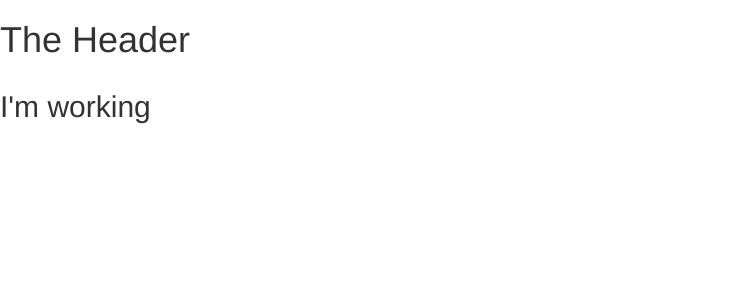
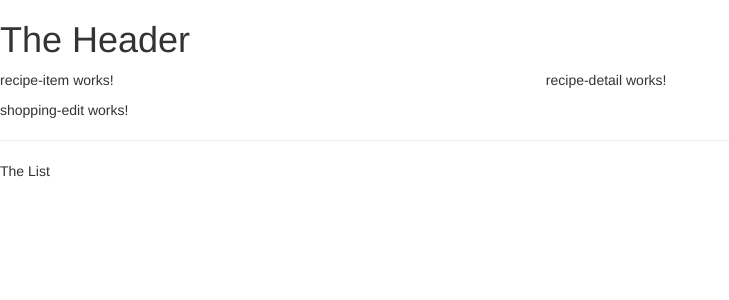
Before and after one commit to adgranoff/angular5-app, an Angular app: page / in a window 1280 px wide. Shown: the top 300 px of the page, without its empty margins (0-729 px from the left). Built offline with nearby package versions, Linux system fonts and the light colour scheme.

Commit message:
Setting up component to component relationships

```diff
--- a/src/app/app.component.html
+++ b/src/app/app.component.html
@@ -3,7 +3,8 @@
 <div class="containers">
     <div class="row">
         <div class="col-md-12">
-            <H2>I'm working</H2>
+            <app-recipes></app-recipes>
+            <app-shopping-list></app-shopping-list>
         </div>
     </div>
 </div>
--- a/src/app/recipes/recipe-list/recipe-list.component.html
+++ b/src/app/recipes/recipe-list/recipe-list.component.html
@@ -1,3 +1 @@
-<p>
-  recipe-list works!
-</p>
+<app-recipe-item></app-recipe-item>
--- a/src/app/recipes/recipes.component.html
+++ b/src/app/recipes/recipes.component.html
@@ -1,3 +1,8 @@
-<p>
-  recipes works!
-</p>
+<div class="row">
+  <div class="col-md-5">
+    <app-recipe-list></app-recipe-list>
+  </div>
+  <div class="col-md-7">
+    <app-recipe-detail></app-recipe-detail>
+  </div>
+</div>
--- a/src/app/shopping-list/shopping-list.component.html
+++ b/src/app/shopping-list/shopping-list.component.html
@@ -1,3 +1,7 @@
-<p>
-  shopping-list works!
-</p>
+<div class="row">
+    <div class="col-xs-10">
+      <app-shopping-edit></app-shopping-edit>
+      <hr>
+      <p>The List</p>
+    </div>
+  </div>
```
